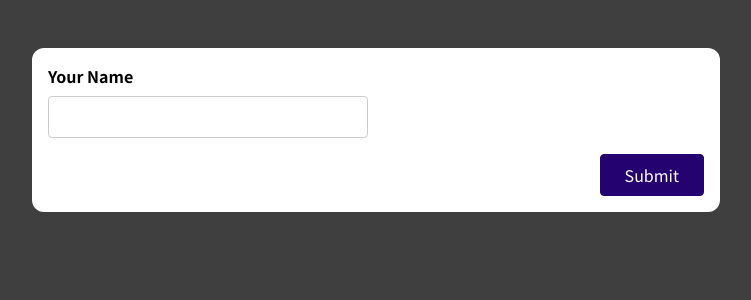
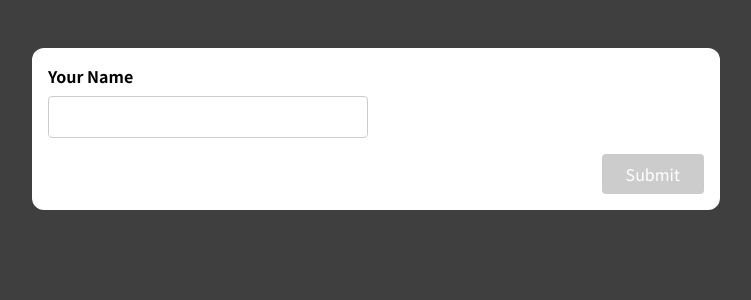
Before and after one commit to Oghenekparobo/React-udemy-forms, a React (Create React App) app: page / in a window 1280 px wide. Shown: the top 300 px of the page, without its empty margins (264-1015 px from the left). Built offline with nearby package versions, Linux system fonts and the light colour scheme.

Commit message:
added verrsl form validity

```diff
--- a/src/components/SimpleInput.js
+++ b/src/components/SimpleInput.js
@@ -1,56 +1,59 @@
-import { useRef, useState, useEffect } from "react";
+import { useEffect, useState} from "react";
 
 const SimpleInput = (props) => {
   const [enteredName, setEnteredName] = useState("");
-  const [isValid, setIsValid] = useState(false);
   const [touched, setTouched] = useState(false);
-  const inputNameRef = useRef();
+  const [formIsValid , setFormIsValid] = useState(false);
 
-  useEffect(() => {
-    if (isValid) {
-      console.log("lololo");
-    }
-  }, [isValid]);
+ const isValid = enteredName !== '';
+ const nameIsInValid = !isValid && touched;
+ const nameInputClassess = !nameIsInValid ? "form-control" : "form-control invalid";
+
+ useEffect(() => {
+
+  if(isValid){
+    setFormIsValid(true)
+  }else{
+    setFormIsValid(false)
+  }
+
+
+ }, [isValid])
+
 
   const nameInputChangeHandler = (e) => {
     setEnteredName(e.target.value);
   };
+
+  const blurHandler = ()=>{
+    setTouched(true);
+  }
+
 
   const formSubmitHandler = (e) => {
     e.preventDefault();
 
     setTouched(true);
 
-    if (enteredName.trim() === "") {
-      setIsValid(false);
-      return;
+    if(!isValid){
+      return
     }
 
-    setIsValid(true);
-    const enteredValue = inputNameRef.current.value;
-    console.log(enteredValue, enteredName);
+
+
+    console.log(enteredName);
     // inputNameRef.current.value= ''; NOT IDEAL ,DON'T ,ANIPULATE THE DOM
     setEnteredName("");
+    setTouched(false);
   };
 
-  const nameIsInValid = !isValid && touched;
-  const nameInputClassess = !nameIsInValid ? "form-control" : "form-control invalid";
-
-  const blurHandler = ()=>{
-    setTouched(true);
-
-    if (enteredName.trim() === "") {
-      setIsValid(false);
-      return;
-    }
-  }
 
   return (
     <form onSubmit={formSubmitHandler}>
       <div className={nameInputClassess}>
         <label htmlFor="name">Your Name</label>
         <input
-          ref={inputNameRef}
+
           type="text"
           id="name"
           onChange={nameInputChangeHandler}
@@ -60,7 +63,7 @@ const SimpleInput = (props) => {
         {nameIsInValid && <p className="error-text">invalid name feild</p>}
       </div>
       <div className="form-actions">
-        <button>Submit</button>
+        <button disabled={!formIsValid}>Submit</button>
       </div>
     </form>
   );
--- a/src/index.css
+++ b/src/index.css
@@ -11,6 +11,14 @@ html {
 body {
   margin: 0;
   background-color: #3f3f3f;
+}
+
+button:disabled,
+button:disabled:hover,
+button:disabled:active{
+  background-color: #ccc;
+  border: #292929;
+  cursor: not-allowed;
 }
 
 .app {
```
